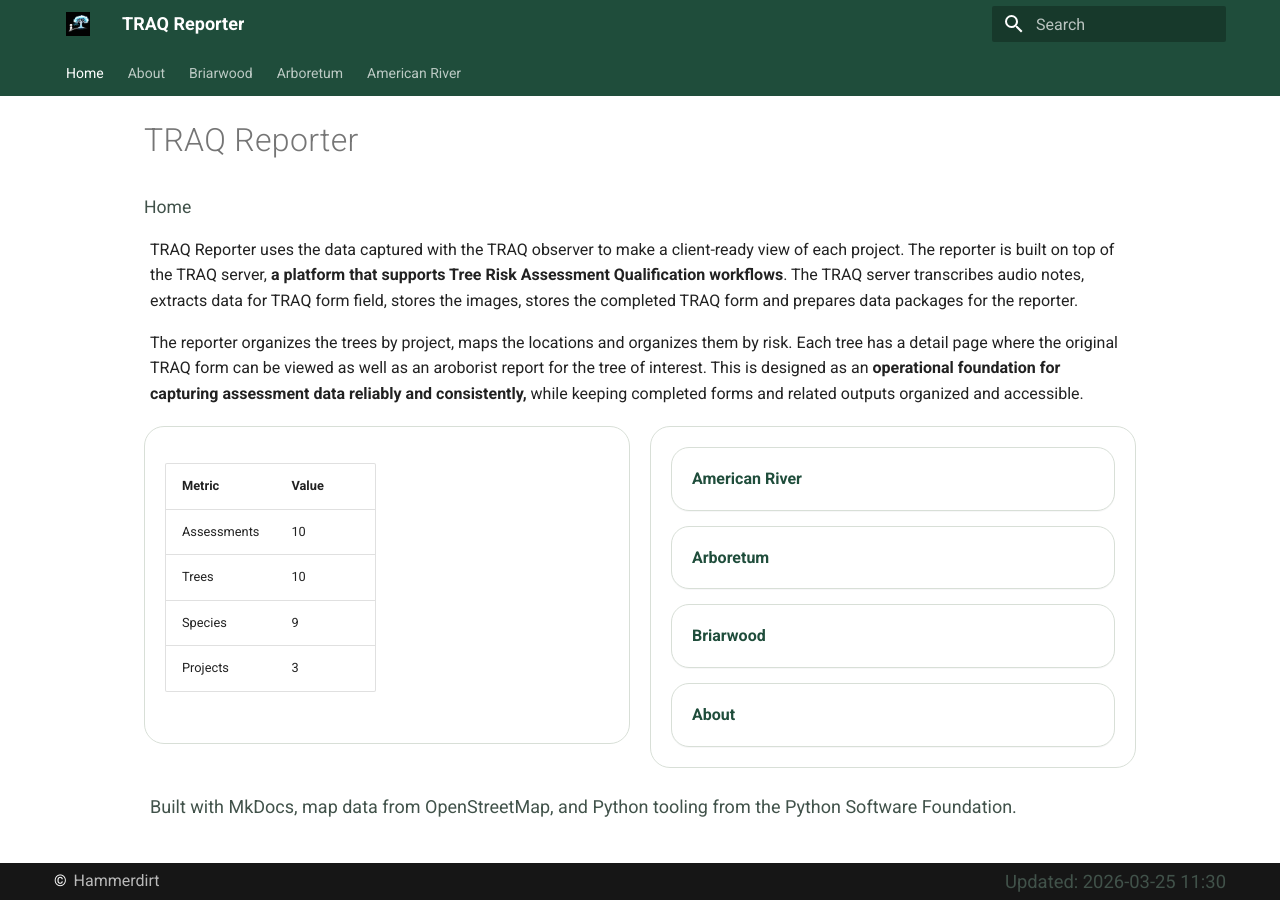
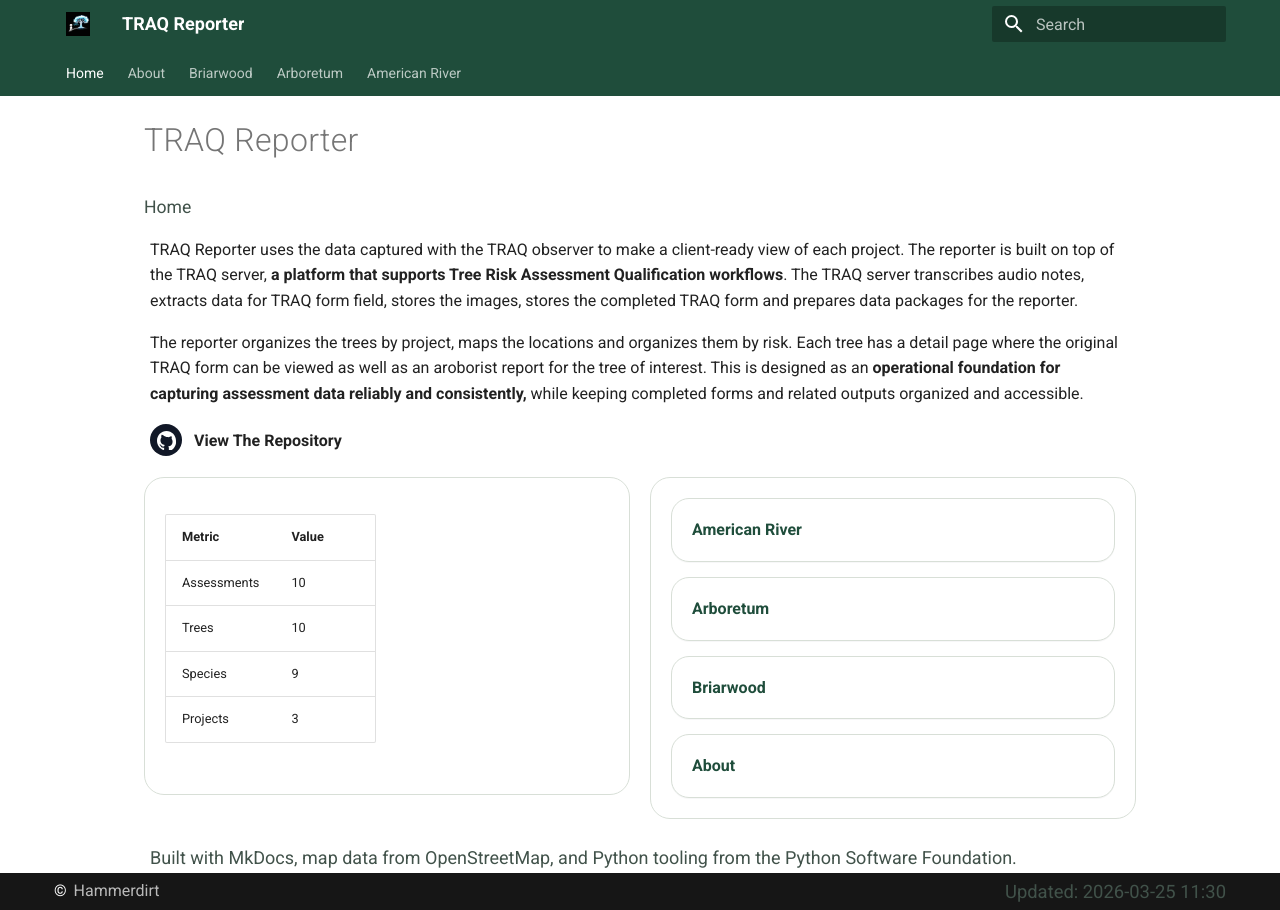
Before and after one commit to hammerdirt-analyst/traq-reporter, an MkDocs documentation site: the page built from docs/index.md, in a window 1280 px wide. Built offline with MkDocs 1.6.1 and Material for MkDocs 9.7.7, drawn with Linux system fonts in a browser that asks for light colours.

Commit message:
Add branding and social metadata

```diff
--- a/docs/assets/styles/extra.css
+++ b/docs/assets/styles/extra.css
@@ -264,6 +264,39 @@
   gap: 0.75rem;
 }
 
+.home-repo-link {
+  margin: 0.9rem 0 0;
+  padding: 0 6px;
+}
+
+.home-repo-link a {
+  display: inline-flex;
+  align-items: center;
+  gap: 0.6rem;
+  color: inherit;
+  text-decoration: none;
+  font-weight: 700;
+}
+
+.home-repo-link a:hover {
+  text-decoration: underline;
+}
+
+.home-repo-link__icon {
+  display: inline-grid;
+  place-items: center;
+  width: 1.6rem;
+  height: 1.6rem;
+  border-radius: 999px;
+  background: #111827;
+  color: #fff;
+}
+
+.home-repo-link__icon svg {
+  width: 0.95rem;
+  height: 0.95rem;
+}
+
 .home-project-link {
   display: block;
   padding: 0.9rem 1rem;
--- a/docs/index.md
+++ b/docs/index.md
@@ -16,6 +16,16 @@
 
 The reporter organizes the trees by project, maps the locations and organizes them by risk. Each tree has a detail page where the original TRAQ form can be viewed as well as an aroborist report for the tree of interest. This is designed as an **operational foundation for capturing assessment data reliably and consistently,** while keeping completed forms and related outputs organized and accessible.
 
+</div>
+<div class="home-repo-link">
+  <a href="https://github.com/hammerdirt-analyst/traq-reporter" aria-label="TRAQ Reporter GitHub repository">
+    <span class="home-repo-link__icon" aria-hidden="true">
+      <svg viewBox="0 0 16 16" role="img" focusable="false">
+        <path fill="currentColor" d="M8 0C3.58 0 0 3.67 0 8.2c0 3.63 2.29 6.7 5.47 7.78.4.08.55-.18.55-.4 0-.2-.01-.86-.01-1.56-2.01.38-2.53-.5-2.69-.96-.09-.24-.48-.97-.82-1.16-.28-.16-.68-.55-.01-.56.63-.01 1.08.59 1.23.83.72 1.24 1.87.89 2.33.68.07-.54.28-.89.51-1.09-1.78-.21-3.64-.92-3.64-4.08 0-.9.31-1.64.82-2.22-.08-.21-.36-1.05.08-2.19 0 0 .67-.22 2.2.85A7.39 7.39 0 0 1 8 4.95c.68 0 1.37.09 2.01.27 1.53-1.07 2.2-.85 2.2-.85.44 1.14.16 1.98.08 2.19.51.58.82 1.31.82 2.22 0 3.17-1.87 3.86-3.66 4.08.29.25.54.73.54 1.48 0 1.07-.01 1.93-.01 2.19 0 .22.15.49.55.4A8.23 8.23 0 0 0 16 8.2C16 3.67 12.42 0 8 0Z"/>
+      </svg>
+    </span>
+    <span class="home-repo-link__label">View The Repository</span>
+  </a>
 </div>
 
 
--- /dev/null
+++ b/docs/overrides/main.html
@@ -0,0 +1,20 @@
+{% extends "base.html" %}
+
+{% block extrahead %}
+  {{ super() }}
+  {% set social_title = config.site_name %}
+  {% set social_description = config.site_description %}
+  {% set social_image = "assets/branding/blueoak3.jpeg" %}
+  {% set social_url = page.canonical_url if page and page.canonical_url else config.site_url %}
+  {% set social_image_url = config.site_url ~ social_image if config.site_url else social_image %}
+  <meta property="og:type" content="website" />
+  <meta property="og:title" content="{{ social_title }}" />
+  <meta property="og:description" content="{{ social_description }}" />
+  <meta property="og:url" content="{{ social_url }}" />
+  <meta property="og:image" content="{{ social_image_url }}" />
+  <meta property="og:image:alt" content="{{ social_title }}" />
+  <meta name="twitter:card" content="summary_large_image" />
+  <meta name="twitter:title" content="{{ social_title }}" />
+  <meta name="twitter:description" content="{{ social_description }}" />
+  <meta name="twitter:image" content="{{ social_image_url }}" />
+{% endblock %}
--- a/mkdocs.yml
+++ b/mkdocs.yml
@@ -1,6 +1,6 @@
 site_name: TRAQ Reporter
-site_description: Static reporting client prototype for field inspection publications
-site_url: https://example.github.io/reporter-client/
+site_description: TRAQ Reporter uses the data captured with the TRAQ observer to make a client-ready view of each project. The reporter organizes the trees by project, maps the locations and organizes them by risk.
+site_url: https://hammerdirt-analyst.github.io/traq-reporter/
 
 theme:
   name: material
@@ -14,6 +14,7 @@
       primary: custom
       accent: custom
   logo: assets/branding/ourlogo.png
+  favicon: assets/branding/ourlogo.png
 
 nav:
   - Home: index.md
```
Also changed, not shown: src/reporter_client/templates/pages/home.md.j2 (+10 -0 lines), docs/assets/branding/blueoak3.jpeg (added).
